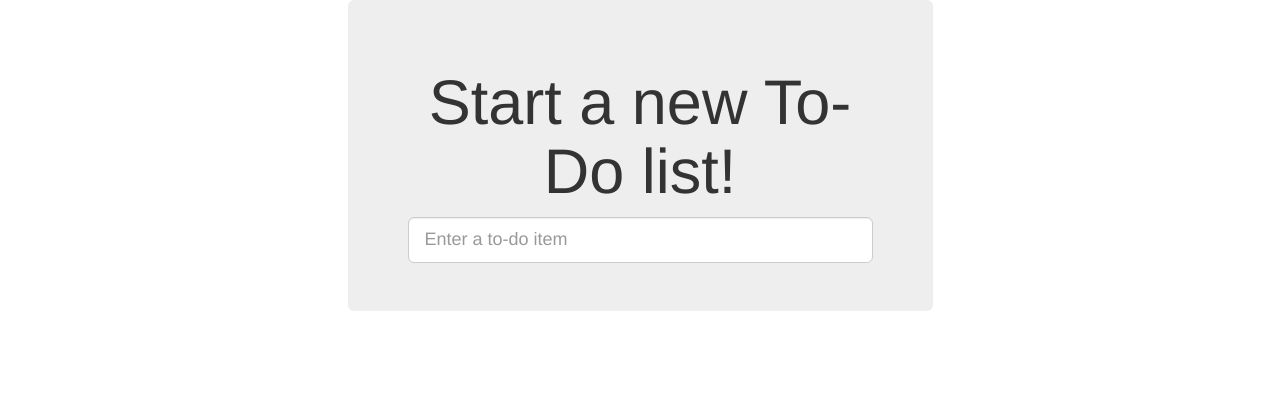
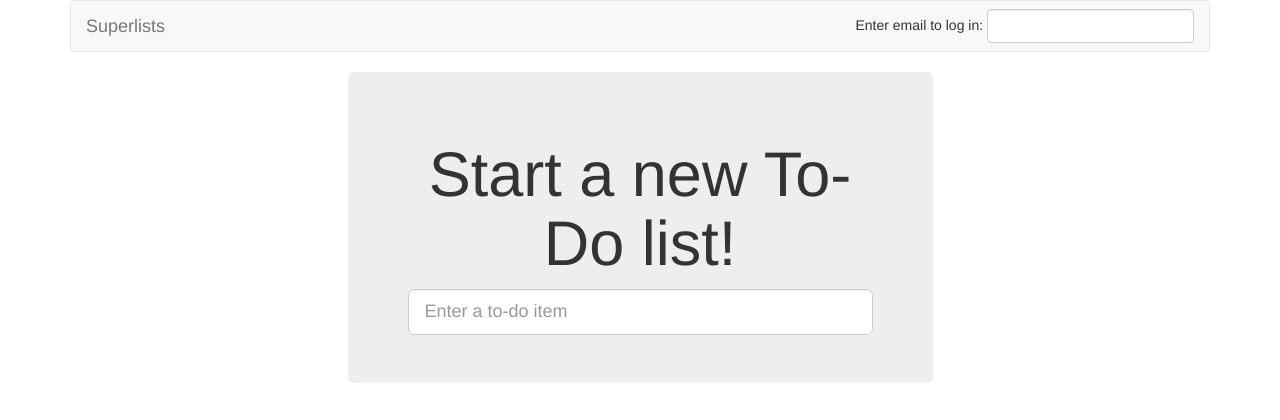
Before and after one commit to alejandrobalderas/tdd-python-book, a Django app: page / in a window 1280 px wide. Shown: the top 420 px of the page. Run offline with Django 3.2, Linux system fonts and the light colour scheme; some libraries are stand-ins or nearby versions.

Commit message:
base html now has navbar

```diff
--- a/lists/templates/base.html
+++ b/lists/templates/base.html
@@ -14,6 +14,16 @@
 
   <body>
     <div class="container">
+      <div class="navbar navbar-default" role="navigation">
+        <div class="container-fluid">
+          <a href="/" class="navbar-brand">Superlists</a>
+          <form action="#" method="POST" class="navbar-form navbar-right">
+            <span>Enter email to log in:</span>
+            <input type="text" class="form-control" name="email">
+            {% csrf_token %}
+          </form>
+        </div>
+      </div>
       <div class="row">
         <div class="col-md-6 col-md-offset-3 jumbotron">
           <div class="text-center">
```
